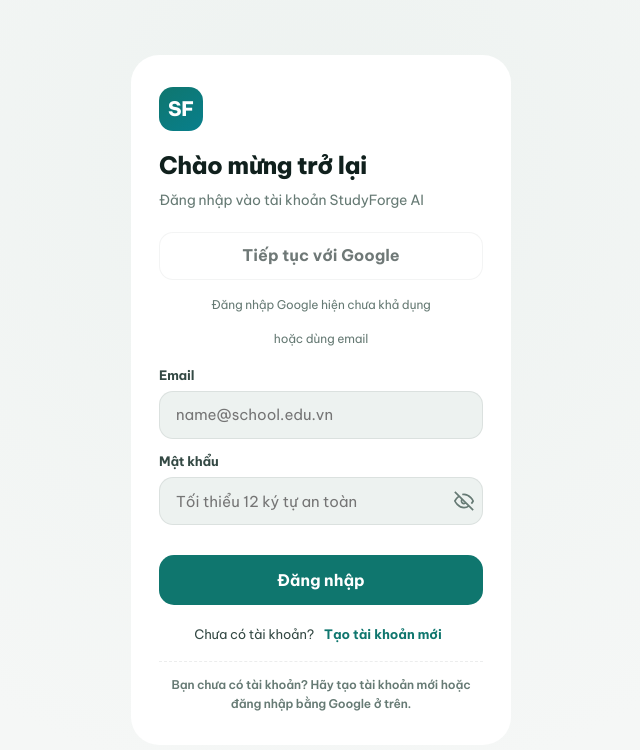
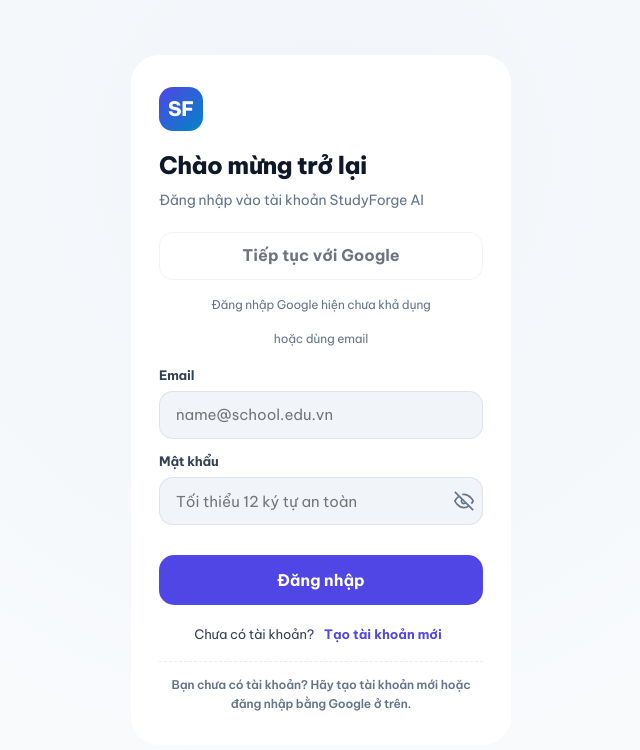
Before and after one commit to quangdung6189-hue/StudyForge-AI, a Next.js app in the folder apps/web/: page /sign-in in a window 1280 px wide. Shown: the top 750 px of the page, without its empty margins (319-959 px from the left). Built offline with nearby package versions, Linux system fonts and the light colour scheme; no server answers; what @animate-ui/react would draw is missing.

Commit message:
style: harmonize color palette to Slate + Royal Indigo + Sky Blue

```diff
--- a/apps/web/src/app/globals.css
+++ b/apps/web/src/app/globals.css
@@ -7,32 +7,32 @@
   - Hệ màu Graphite/Teal/Amber: rõ, dịu mắt, tránh gradient tím kiểu AI */
 :root {
   color-scheme: light;
-  --ux-page: #F5F7F6;
+  --ux-page: #F8FAFC;
   --ux-surface: #FFFFFF;
-  --ux-surface-2: #EDF2F0;
-  --ux-surface-3: #DDE7E3;
+  --ux-surface-2: #F1F5F9;
+  --ux-surface-3: #E2E8F0;
   --ux-sidebar: #FFFFFF;
   --ux-header: rgba(255, 255, 255, 0.92);
-  --ux-ink: #10201D;
-  --ux-ink-2: #344944;
-  --ux-ink-3: #667A74;
-  --ux-line: rgba(16, 32, 29, 0.08);
-  --ux-line-2: rgba(16, 32, 29, 0.15);
-  --ux-accent: #0F766E;
-  --ux-accent-hover: #115E59;
-  --ux-accent-2: #087F8C;
-  --ux-accent-soft: rgba(15, 118, 110, 0.11);
-  --ux-accent-text: #0F625C;
-  --ux-accent-bar: #0F766E;
+  --ux-ink: #0F172A;
+  --ux-ink-2: #334155;
+  --ux-ink-3: #64748B;
+  --ux-line: rgba(15, 23, 42, 0.08);
+  --ux-line-2: rgba(15, 23, 42, 0.14);
+  --ux-accent: #4F46E5;
+  --ux-accent-hover: #4338CA;
+  --ux-accent-2: #0284C7;
+  --ux-accent-soft: rgba(79, 70, 229, 0.08);
+  --ux-accent-text: #4338CA;
+  --ux-accent-bar: #4F46E5;
   --ux-accent-ink: #FFFFFF;
-  --ux-mint: #14866D;
-  --ux-warn: #D97706;
-  --ux-danger: #DC4C4C;
-  --ux-glass: rgba(255, 255, 255, 0.82);
+  --ux-mint: #10B981;
+  --ux-warn: #F59E0B;
+  --ux-danger: #EF4444;
+  --ux-glass: rgba(255, 255, 255, 0.85);
   --ux-glass-line: rgba(255, 255, 255, 0.95);
-  --ux-shadow: 0 4px 20px -2px rgba(16, 32, 29, 0.06), 0 2px 6px -1px rgba(15, 118, 110, 0.04);
-  --ux-shadow-strong: 0 20px 40px -12px rgba(16, 32, 29, 0.18), 0 1px 3px rgba(16, 32, 29, 0.08);
-  --ux-grad: linear-gradient(145deg, #0F766E 0%, #087F8C 100%);
+  --ux-shadow: 0 4px 20px -2px rgba(15, 23, 42, 0.06), 0 2px 6px -1px rgba(79, 70, 229, 0.04);
+  --ux-shadow-strong: 0 20px 40px -12px rgba(15, 23, 42, 0.12), 0 1px 3px rgba(15, 23, 42, 0.06);
+  --ux-grad: linear-gradient(135deg, #4F46E5 0%, #0284C7 100%);
   --ux-ease: cubic-bezier(0.2, 0.8, 0.2, 1);
   --ux-spring: cubic-bezier(0.34, 1.45, 0.64, 1);
   --ux-press: scale(0.975);
@@ -47,32 +47,32 @@
 
 :root[data-theme="light"] {
   color-scheme: light;
-  --ux-page: #F5F7F6;
+  --ux-page: #F8FAFC;
   --ux-surface: #FFFFFF;
-  --ux-surface-2: #EDF2F0;
-  --ux-surface-3: #DDE7E3;
+  --ux-surface-2: #F1F5F9;
+  --ux-surface-3: #E2E8F0;
   --ux-sidebar: #FFFFFF;
   --ux-header: rgba(255, 255, 255, 0.92);
-  --ux-ink: #10201D;
-  --ux-ink-2: #344944;
-  --ux-ink-3: #667A74;
-  --ux-line: rgba(16, 32, 29, 0.08);
-  --ux-line-2: rgba(16, 32, 29, 0.15);
-  --ux-accent: #0F766E;
-  --ux-accent-hover: #115E59;
-  --ux-accent-2: #087F8C;
-  --ux-accent-soft: rgba(15, 118, 110, 0.11);
-  --ux-accent-text: #0F625C;
-  --ux-accent-bar: #0F766E;
+  --ux-ink: #0F172A;
+  --ux-ink-2: #334155;
+  --ux-ink-3: #64748B;
+  --ux-line: rgba(15, 23, 42, 0.08);
+  --ux-line-2: rgba(15, 23, 42, 0.14);
+  --ux-accent: #4F46E5;
+  --ux-accent-hover: #4338CA;
+  --ux-accent-2: #0284C7;
+  --ux-accent-soft: rgba(79, 70, 229, 0.08);
+  --ux-accent-text: #4338CA;
+  --ux-accent-bar: #4F46E5;
   --ux-accent-ink: #FFFFFF;
-  --ux-mint: #14866D;
-  --ux-warn: #D97706;
-  --ux-danger: #DC4C4C;
-  --ux-glass: rgba(255, 255, 255, 0.82);
+  --ux-mint: #10B981;
+  --ux-warn: #F59E0B;
+  --ux-danger: #EF4444;
+  --ux-glass: rgba(255, 255, 255, 0.85);
   --ux-glass-line: rgba(255, 255, 255, 0.95);
-  --ux-shadow: 0 4px 20px -2px rgba(16, 32, 29, 0.06), 0 2px 6px -1px rgba(15, 118, 110, 0.04);
-  --ux-shadow-strong: 0 20px 40px -12px rgba(16, 32, 29, 0.18), 0 1px 3px rgba(16, 32, 29, 0.08);
-  --ux-grad: linear-gradient(145deg, #0F766E 0%, #087F8C 100%);
+  --ux-shadow: 0 4px 20px -2px rgba(15, 23, 42, 0.06), 0 2px 6px -1px rgba(79, 70, 229, 0.04);
+  --ux-shadow-strong: 0 20px 40px -12px rgba(15, 23, 42, 0.12), 0 1px 3px rgba(15, 23, 42, 0.06);
+  --ux-grad: linear-gradient(135deg, #4F46E5 0%, #0284C7 100%);
   --ux-press: scale(0.975);
   --ux-ease-glide: cubic-bezier(0.2, 0.8, 0.2, 1);
   --ux-ease-spring: cubic-bezier(0.3, 1.2, 0.4, 1);
@@ -82,32 +82,32 @@
 @media (prefers-color-scheme: dark) {
   :root:not([data-theme="light"]) {
     color-scheme: dark;
-    --ux-page: #081411;
-    --ux-sidebar: #0C1916;
-    --ux-header: rgba(12, 25, 22, 0.88);
-    --ux-surface: #12231F;
-    --ux-surface-2: #0E1D1A;
-    --ux-surface-3: #1C332D;
-    --ux-ink: #EDF8F4;
-    --ux-ink-2: #BAD0C8;
-    --ux-ink-3: #89A39A;
+    --ux-page: #0B0F19;
+    --ux-sidebar: #0F172A;
+    --ux-header: rgba(15, 23, 42, 0.88);
+    --ux-surface: #1E293B;
+    --ux-surface-2: #141D2E;
+    --ux-surface-3: #27354E;
+    --ux-ink: #F8FAFC;
+    --ux-ink-2: #CBD5E1;
+    --ux-ink-3: #94A3B8;
     --ux-line: rgba(255, 255, 255, 0.09);
     --ux-line-2: rgba(255, 255, 255, 0.16);
-    --ux-accent: #5EEAD4;
-    --ux-accent-hover: #99F6E4;
-    --ux-accent-2: #67E8F9;
-    --ux-accent-soft: rgba(94, 234, 212, 0.13);
-    --ux-accent-text: #75E6D3;
-    --ux-accent-bar: #5EEAD4;
-    --ux-accent-ink: #062C28;
-    --ux-mint: #55D6A9;
-    --ux-warn: #F59E0B;
-    --ux-danger: #FB7185;
-    --ux-glass: rgba(12, 25, 22, 0.86);
+    --ux-accent: #6366F1;
+    --ux-accent-hover: #818CF8;
+    --ux-accent-2: #38BDF8;
+    --ux-accent-soft: rgba(99, 102, 241, 0.14);
+    --ux-accent-text: #A5B4FC;
+    --ux-accent-bar: #818CF8;
+    --ux-accent-ink: #FFFFFF;
+    --ux-mint: #34D399;
+    --ux-warn: #FBBF24;
+    --ux-danger: #F87171;
+    --ux-glass: rgba(20, 29, 47, 0.86);
     --ux-glass-line: rgba(255, 255, 255, 0.10);
-    --ux-shadow: 0 4px 24px -2px rgba(0, 0, 0, 0.45);
-    --ux-shadow-strong: 0 24px 48px -12px rgba(0, 0, 0, 0.7);
-    --ux-grad: linear-gradient(145deg, #0F766E 0%, #0E9F9A 100%);
+    --ux-shadow: 0 4px 24px -2px rgba(0, 0, 0, 0.4);
+    --ux-shadow-strong: 0 24px 48px -12px rgba(0, 0, 0, 0.65);
+    --ux-grad: linear-gradient(135deg, #6366F1 0%, #38BDF8 100%);
     --ux-press: scale(0.975);
     --ux-ease-glide: cubic-bezier(0.2, 0.8, 0.2, 1);
     --ux-ease-spring: cubic-bezier(0.3, 1.2, 0.4, 1);
@@ -117,32 +117,32 @@
 
 :root[data-theme="dark"] {
   color-scheme: dark;
-  --ux-page: #081411;
-  --ux-sidebar: #0C1916;
-  --ux-header: rgba(12, 25, 22, 0.88);
-  --ux-surface: #12231F;
-  --ux-surface-2: #0E1D1A;
-  --ux-surface-3: #1C332D;
-  --ux-ink: #EDF8F4;
-  --ux-ink-2: #BAD0C8;
-  --ux-ink-3: #89A39A;
+  --ux-page: #0B0F19;
+  --ux-sidebar: #0F172A;
+  --ux-header: rgba(15, 23, 42, 0.88);
+  --ux-surface: #1E293B;
+  --ux-surface-2: #141D2E;
+  --ux-surface-3: #27354E;
+  --ux-ink: #F8FAFC;
+  --ux-ink-2: #CBD5E1;
+  --ux-ink-3: #94A3B8;
   --ux-line: rgba(255, 255, 255, 0.09);
   --ux-line-2: rgba(255, 255, 255, 0.16);
-  --ux-accent: #5EEAD4;
-  --ux-accent-hover: #99F6E4;
-  --ux-accent-2: #67E8F9;
-  --ux-accent-soft: rgba(94, 234, 212, 0.13);
-  --ux-accent-text: #75E6D3;
-  --ux-accent-bar: #5EEAD4;
-  --ux-accent-ink: #062C28;
-  --ux-mint: #55D6A9;
-  --ux-warn: #F59E0B;
-  --ux-danger: #FB7185;
-  --ux-glass: rgba(12, 25, 22, 0.86);
+  --ux-accent: #6366F1;
+  --ux-accent-hover: #818CF8;
+  --ux-accent-2: #38BDF8;
+  --ux-accent-soft: rgba(99, 102, 241, 0.14);
+  --ux-accent-text: #A5B4FC;
+  --ux-accent-bar: #818CF8;
+  --ux-accent-ink: #FFFFFF;
+  --ux-mint: #34D399;
+  --ux-warn: #FBBF24;
+  --ux-danger: #F87171;
+  --ux-glass: rgba(20, 29, 47, 0.86);
   --ux-glass-line: rgba(255, 255, 255, 0.10);
-  --ux-shadow: 0 4px 24px -2px rgba(0, 0, 0, 0.45);
-  --ux-shadow-strong: 0 24px 48px -12px rgba(0, 0, 0, 0.7);
-  --ux-grad: linear-gradient(145deg, #0F766E 0%, #0E9F9A 100%);
+  --ux-shadow: 0 4px 24px -2px rgba(0, 0, 0, 0.4);
+  --ux-shadow-strong: 0 24px 48px -12px rgba(0, 0, 0, 0.65);
+  --ux-grad: linear-gradient(135deg, #6366F1 0%, #38BDF8 100%);
   --ux-press: scale(0.975);
   --ux-ease-glide: cubic-bezier(0.2, 0.8, 0.2, 1);
   --ux-ease-spring: cubic-bezier(0.3, 1.2, 0.4, 1);
--- a/apps/web/src/components/landing/landing-cards.css
+++ b/apps/web/src/components/landing/landing-cards.css
@@ -1,15 +1,15 @@
-/* StudyForge landing features + footer — scoped .sf-landing · Graphite + Teal theme */
+/* StudyForge landing features + footer — scoped .sf-landing · Slate + Indigo theme */
 .sf-features{max-width:1120px;margin:70px auto 0;padding:0 24px 30px;display:grid;grid-template-columns:repeat(auto-fit,minmax(290px,1fr));gap:18px}
 .sf-card{position:relative;border-radius:22px;padding:28px;background:var(--sf-card);border:1px solid var(--sf-line);overflow:hidden;text-align:left;transition:border-color .25s ease,box-shadow .25s ease}
 .sf-card::before{content:"";position:absolute;inset:0 0 auto 0;height:1px;background:linear-gradient(90deg,transparent,rgba(255,255,255,.25),transparent)}
-.sf-card-icon{width:48px;height:48px;border-radius:15px;display:grid;place-items:center;font-size:23px;background:rgba(15,118,110,.14);border:1px solid rgba(15,118,110,.3);color:#5EEAD4;margin-bottom:16px}
+.sf-card-icon{width:48px;height:48px;border-radius:15px;display:grid;place-items:center;font-size:23px;background:rgba(99,102,241,.14);border:1px solid rgba(99,102,241,.3);color:#818CF8;margin-bottom:16px}
 .sf-card h3{margin:0 0 8px;font-size:17px;font-weight:800;letter-spacing:-.01em}
 .sf-card p{margin:0;font-size:13.8px;line-height:1.65;color:var(--sf-ink-2)}
 .sf-card-num{position:absolute;top:18px;right:20px;font-size:12px;font-weight:800;color:var(--sf-ink-3);letter-spacing:.1em}
 .sf-stats{display:flex;gap:26px;margin-top:18px}
 .sf-stats b{display:block;font-size:22px;font-weight:800}
 .sf-stats span{font-size:12px;color:var(--sf-ink-3)}
-@media(hover:hover) and (pointer:fine){.sf-card:hover{border-color:rgba(15,118,110,.45);box-shadow:0 20px 60px -20px rgba(15,118,110,.25)}}
+@media(hover:hover) and (pointer:fine){.sf-card:hover{border-color:rgba(99,102,241,.45);box-shadow:0 20px 60px -20px rgba(99,102,241,.35)}}
 .sf-footer{border-top:1px solid var(--sf-line);margin-top:40px}
 .sf-footer-inner{max-width:1120px;margin:0 auto;padding:22px 24px 40px;display:flex;gap:12px;align-items:center;flex-wrap:wrap;font-size:12.5px;color:var(--sf-ink-3)}
 .sf-footer-inner a{color:var(--sf-ink-2)}
```
Also changed, not shown: apps/web/src/app/(workspace)/quizzes/take/page.tsx (+4 -4 lines), apps/web/src/components/landing/landing-base.css (+13 -13 lines), apps/web/src/components/landing/landing-hero.css (+9 -9 lines), 1 other file (tests, documents, lock files or other folders).
